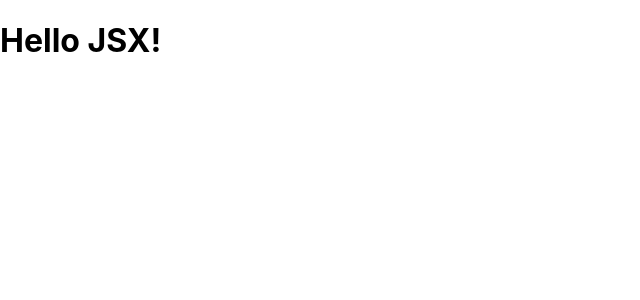
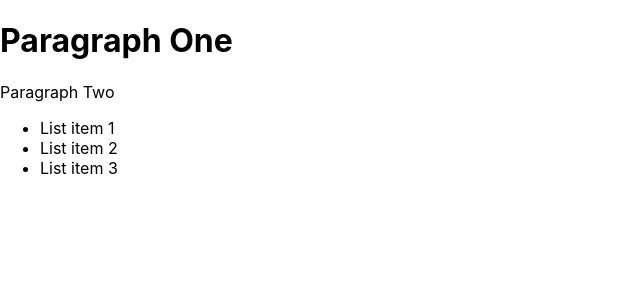
Before and after one commit to FoxGeoff/my-app, a React (Create React App) app: page / in a window 1280 px wide. Shown: the top 300 px of the page, without its empty margins (0-640 px from the left). Built offline with nearby package versions, Linux system fonts and the light colour scheme.

Commit message:
FCC - Create a Complex JSX Element

```diff
--- a/src/index.js
+++ b/src/index.js
@@ -1,18 +1,34 @@
-import React from 'react';
-import ReactDOM from 'react-dom';
-import './index.css';
-import App from './App';
-import reportWebVitals from './reportWebVitals';
+import React from "react";
+import ReactDOM from "react-dom";
+import "./index.css";
+import App from "./App";
+import reportWebVitals from "./reportWebVitals";
 
 /* VSCode example */
-var element = React.createElement('h1', { className: 'greeting' }, 'Hello, world!');
-ReactDOM.render(element, document.getElementById('root'));
+var element = React.createElement(
+  "h1",
+  { className: "greeting" },
+  "Hello, world!"
+);
+ReactDOM.render(element, document.getElementById("root"));
 
 /* FCC - Create a Simple JSX Element */
-const JSX = <h1>Hello JSX!</h1>
-ReactDOM.render(JSX, document.getElementById('root'))
+const JSX = <h1>Hello JSX!</h1>;
+ReactDOM.render(JSX, document.getElementById("root"));
 
-
+/* FCC - Create a Complex JSX Element */
+const JSX2 = (
+  <div>
+    <h1>Paragraph One</h1>
+    <p>Paragraph Two</p>
+    <ul>
+      <li>List item 1</li>
+      <li>List item 2</li>
+      <li>List item 3</li>
+    </ul>
+  </div>
+  );
+  ReactDOM.render(JSX2, document.getElementById("root"));
 
 /*
 ReactDOM.render(
```
